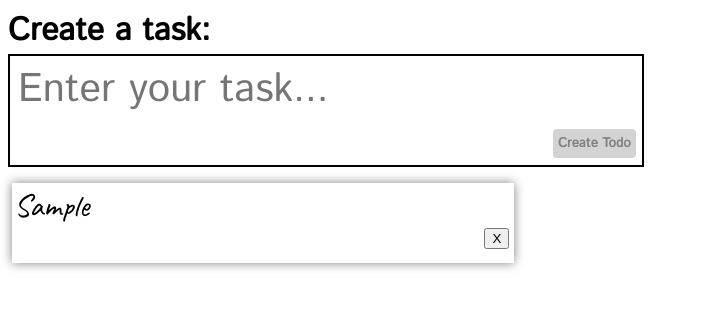
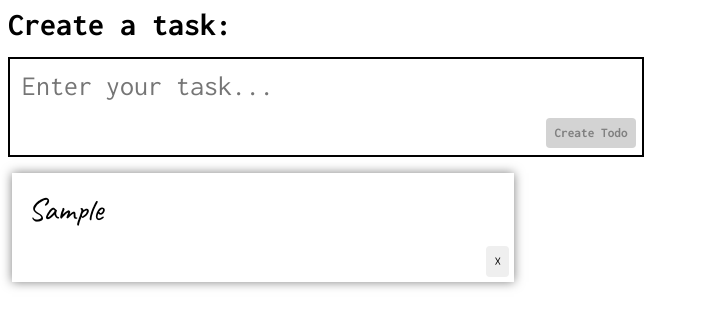
Before and after one commit to jcphilips/todo-list, a React (Create React App) app: page / in a window 1280 px wide. Both pictures are taken after typing "Sample" into the empty fields and a click on the input "Create Todo". Shown: the top 328 px of the page, without its empty margins (0-702 px from the left). Built offline with nearby package versions, Linux system fonts and the light colour scheme.

Commit message:
ui improvements

```diff
--- a/public/index.html
+++ b/public/index.html
@@ -27,7 +27,7 @@
     <link rel="preconnect" href="https://fonts.googleapis.com">
     <link rel="preconnect" href="https://fonts.gstatic.com" crossorigin>
     <link href="https://fonts.googleapis.com/css2?family=Caveat&display=swap" rel="stylesheet">
-    <link href="https://fonts.googleapis.com/css2?family=Istok+Web&display=swap" rel="stylesheet">
+    <link href="https://fonts.googleapis.com/css2?family=Inconsolata:wght@400;700&display=swap" rel="stylesheet">
     <title>Todo</title>
   </head>
   <body>
--- a/src/App.css
+++ b/src/App.css
@@ -4,36 +4,38 @@ html {
 }
 
 body {
-  font-family: 'Istok Web', sans-serif;
+  font-family: 'Inconsolata', monospace;
   margin: 0 auto;
 }
 
 h1 {
   margin: inherit;
+
 }
 
 form {
+  margin-top: 1rem;
   width: 50%;
   border: solid 2px rgba(0, 0, 0, 1) ;
   outline: 2px;
+  min-height: 5rem;
+  height: auto;
 }
 
 #task-details {
-  margin: .25rem 0;
-  padding-left: 8px;
+  /* margin: 0.5rem; */
+  padding: 0.75rem;
   font-family: inherit;
-  font-size: 2.5rem;
+  font-size: 1.75rem;
   width: 95%;
-  max-height: 5rem;
   border: 0px solid transparent;
   outline: none;
+  resize: none;
 }
-
-
 
 #submit-todo {
   margin: 1% 1% 1% auto;
-  padding: 5px;
+  padding: .5rem;
   display: block;
   font-family: inherit;
   color: gray;
@@ -73,10 +75,22 @@ p {
   font-family: 'Caveat', cursive;
   font-size: 2rem;
   margin: 0;
-  padding: 2px;
+  padding: 1rem;
 }
 
-li > input {
+.delete-task {
   display: block;
-  margin: 0 1% 0 auto;
+  margin: 0 1% 1% auto;
+  padding: .5rem ;
+  display: block;
+  font-family: inherit;
+  border: solid 0px transparent;
+  border-radius: 0.25rem;
+
 }
+
+.delete-task:hover, .delete-task:active {
+  background-color: darkgray;
+  transition: all .5s ease-out;
+  cursor: pointer;
+}
--- a/src/components/NewTask.js
+++ b/src/components/NewTask.js
@@ -2,7 +2,7 @@ export default function NewTask({ handleChange, handleSubmit, newTask }) {
     return (
         <div className="create-new-task">
             <h1>Create a task: </h1>
-            <form onSubmit={handleSubmit}>
+            <form onSubmit={handleSubmit} >
                 <input
                     type="text"
                     id='task-details'
@@ -11,7 +11,6 @@ export default function NewTask({ handleChange, handleSubmit, newTask }) {
                     value={newTask.task || ''}
                     autoComplete="off"
                     placeholder="Enter your task..."
-                    style={{ height: Math.max() }}
                 />
                 <input type="submit" value='Create Todo' id="submit-todo"/>
             </form>
--- a/src/components/TaskList.js
+++ b/src/components/TaskList.js
@@ -4,7 +4,7 @@ export default function TaskList({ handleDelete, taskList, parent }) {
             {taskList.map(({task, id}) => (
                     <li key={id}>
                         <p>{task}</p>
-                        <input type="button" value="X" onClick={() => handleDelete(id)} />
+                        <input type="button" value="&#9747;" onClick={() => handleDelete(id)} className="delete-task" />
                     </li>
             ))}
         </ul>
```
